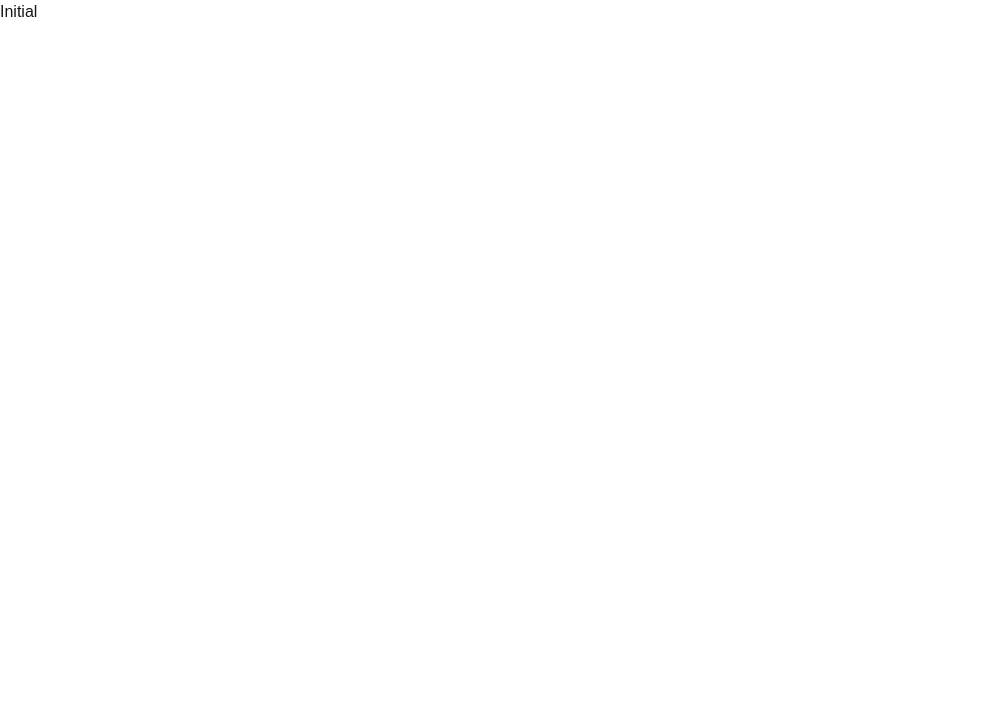
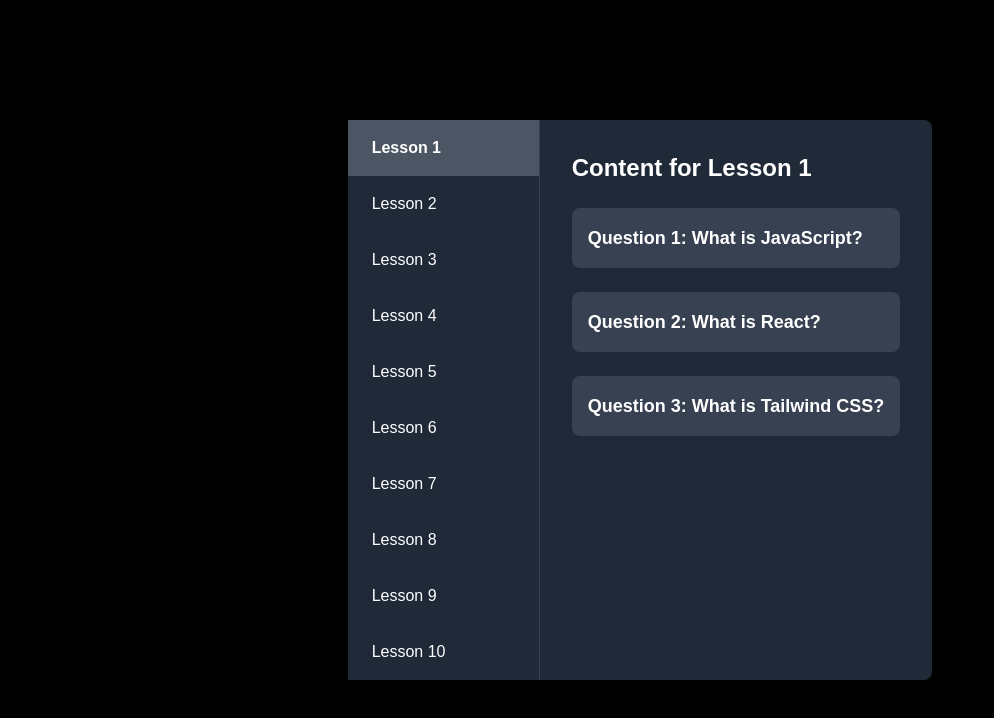
Before and after one commit to ryazio/chwq, a Next.js app: page / in a window 1280 px wide. Shown: the top 718 px of the page, without its empty margins (0-994 px from the left). Built offline with nearby package versions, Linux system fonts and the light colour scheme.

Commit message:
draft: initial code push

```diff
--- a/src/app/page.js
+++ b/src/app/page.js
@@ -1,9 +1,93 @@
 "use client";
 
-export default function Home() {
+import { useState } from "react";
+
+export default function VerticalTabs() {
+  const [selectedTab, setSelectedTab] = useState(1); // Default selected tab
+  const [selectedCard, setSelectedCard] = useState(null); // Track selected card
+  const [code, setCode] = useState(""); // Track input code
+
+  const lessons = Array.from({ length: 10 }, (_, i) => `Lesson ${i + 1}`);
+  const questions = [
+    { id: 1, question: "What is JavaScript?", codeSnippet: "" },
+    { id: 2, question: "What is React?", codeSnippet: "" },
+    { id: 3, question: "What is Tailwind CSS?", codeSnippet: "" },
+  ];
+
+  const handleCodeSubmit = () => {
+    alert(`Submitted code for question: ${questions[selectedCard - 1].question}\nCode: ${code}`);
+    setCode(""); // Clear the code input after submission
+  };
+
   return (
-    <div>
-      Initial
+    <div className="h-screen bg-black flex items-center justify-center">
+      {/* Container */}
+      <div className="flex bg-gray-800 text-white rounded-lg shadow-lg">
+        {/* Sidebar with Vertical Tabs */}
+        <div className="w-48 border-r border-gray-700">
+          {lessons.map((lesson, index) => (
+            <button
+              key={index}
+              onClick={() => setSelectedTab(index + 1)}
+              className={`w-full py-4 px-6 text-left transition ${
+                selectedTab === index + 1
+                  ? "bg-gray-600 font-bold"
+                  : "bg-gray-800 hover:bg-gray-700"
+              }`}
+            >
+              {lesson}
+            </button>
+          ))}
+        </div>
+
+        {/* Main Content Area */}
+        <div className="p-8 flex-1">
+          <h1 className="text-2xl font-bold mb-6">{`Content for Lesson ${selectedTab}`}</h1>
+
+          {/* If no question is selected, show the list of questions */}
+          {!selectedCard && (
+            <div className="grid grid-cols-1 gap-6 mb-6">
+              {questions.map((question) => (
+                <div
+                  key={question.id}
+                  className="bg-gray-700 p-4 rounded-lg cursor-pointer hover:bg-gray-600 transition"
+                  onClick={() => setSelectedCard(question.id)}
+                >
+                  <h2 className="font-bold text-lg">{`Question ${question.id}: ${question.question}`}</h2>
+                </div>
+              ))}
+            </div>
+          )}
+
+          {/* If a question is selected, show the question details */}
+          {selectedCard && (
+            <div className="bg-gray-900 p-6 rounded-lg mt-6">
+              <button
+                onClick={() => setSelectedCard(null)}
+                className="text-blue-500 hover:text-blue-300 mb-4 inline-block"
+              >
+                &lt; Back to Questions List
+              </button>
+              <h2 className="text-xl font-bold mb-4">{`Question: ${questions[selectedCard - 1].question}`}</h2>
+
+              <textarea
+                value={code}
+                onChange={(e) => setCode(e.target.value)}
+                rows="6"
+                className="w-full p-4 bg-gray-800 text-white rounded-lg mb-4"
+                placeholder="Write your code here..."
+              ></textarea>
+
+              <button
+                onClick={handleCodeSubmit}
+                className="px-6 py-2 bg-blue-600 text-white rounded-lg hover:bg-blue-500 transition"
+              >
+                Submit Code
+              </button>
+            </div>
+          )}
+        </div>
+      </div>
     </div>
   );
 }
```
